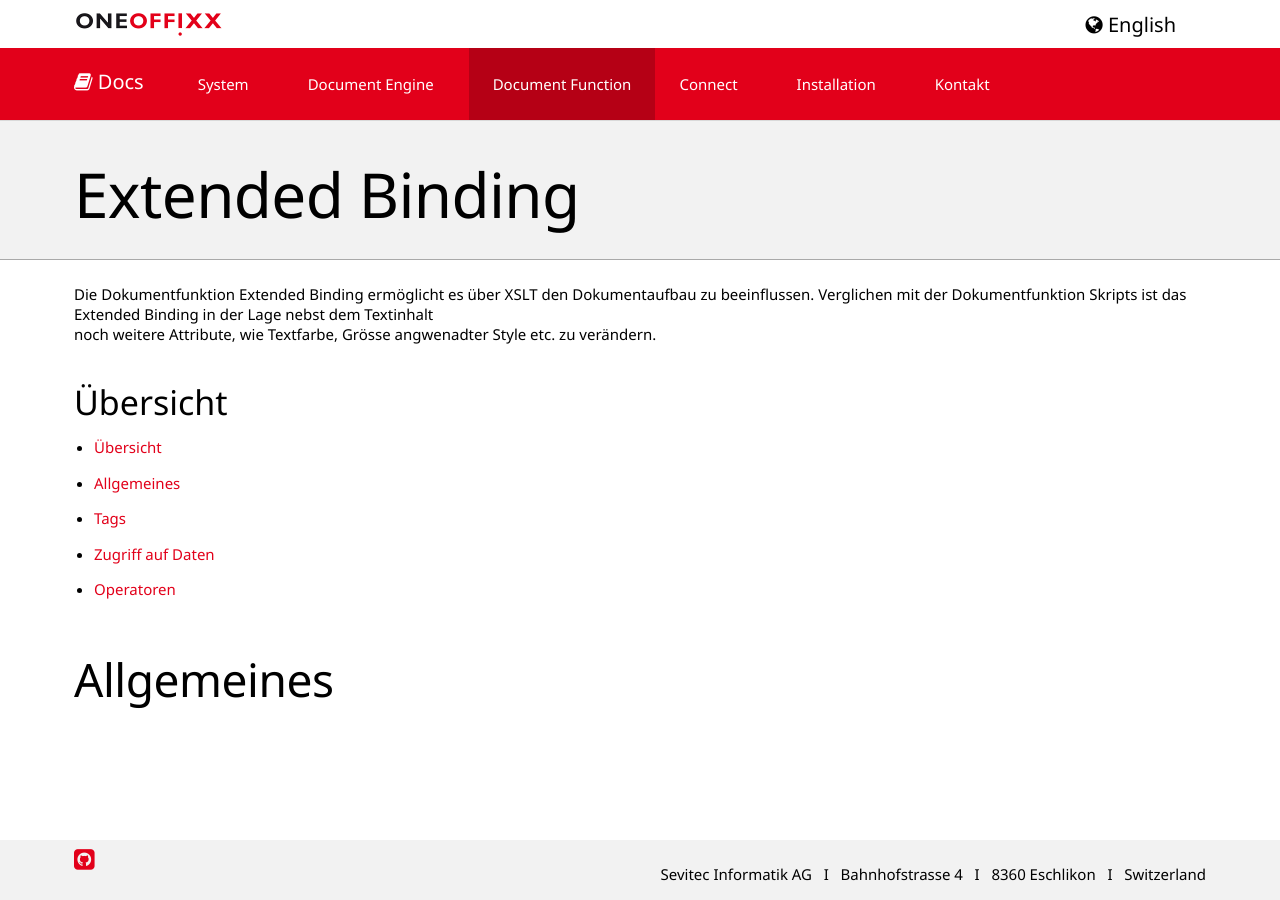
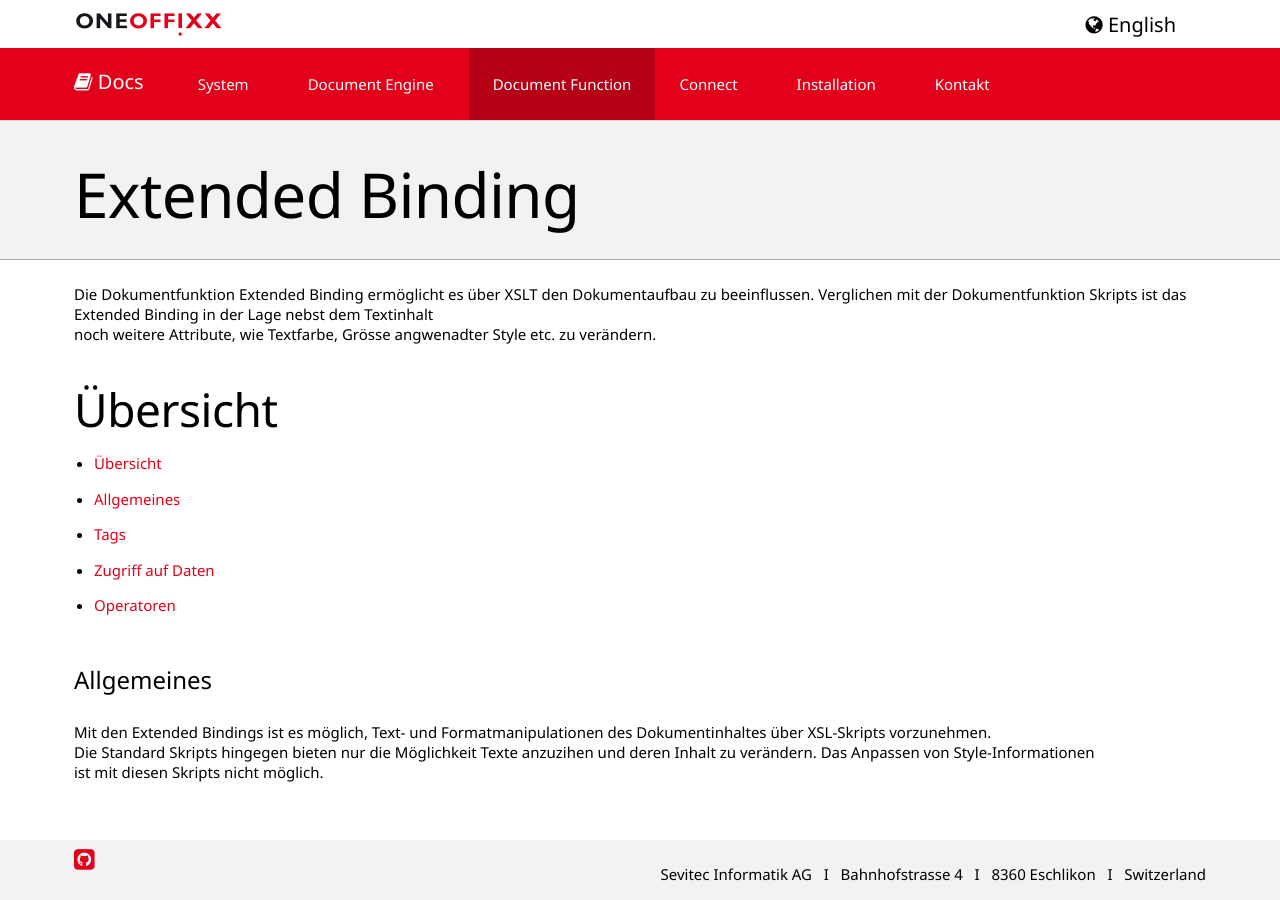
Before and after one commit to primesoft-group/oneoffixx-docs, a Jekyll site: the page built from _pages/docfunc/de/df-extendedbinding.md, in a window 1280 px wide. Built offline with Jekyll 4.4.1, drawn with Linux system fonts in a browser that asks for light colours; nearby versions of some CDN libraries; some web fonts are replaced.

Commit message:
updated content

```diff
--- a/_pages/docfunc/de/df-extendedbinding.md
+++ b/_pages/docfunc/de/df-extendedbinding.md
@@ -8,7 +8,7 @@ language: de
 Die Dokumentfunktion Extended Binding ermöglicht es über XSLT den Dokumentaufbau zu beeinflussen. Verglichen mit der Dokumentfunktion Skripts ist das Extended Binding in der Lage nebst dem Textinhalt<br/>
 noch weitere Attribute, wie Textfarbe, Grösse angwenadter Style etc. zu verändern.
 
-### Übersicht
+## Übersicht
 
 - [Übersicht](#übersicht)
 - [Allgemeines](#allgemeines)
@@ -16,4 +16,8 @@ noch weitere Attribute, wie Textfarbe, Grösse angwenadter Style etc. zu veränd
 - [Zugriff auf Daten](#zugriffaufdaten)
 - [Operatoren](#operatoren)
 
-## Allgemeines
+#### Allgemeines
+
+Mit den Extended Bindings ist es möglich, Text- und Formatmanipulationen des Dokumentinhaltes über XSL-Skripts vorzunehmen.<br/>
+Die Standard Skripts hingegen bieten nur die Möglichkeit Texte anzuzihen und deren Inhalt zu verändern. Das Anpassen von Style-Informationen<br/>
+ist mit diesen Skripts nicht möglich.
```
